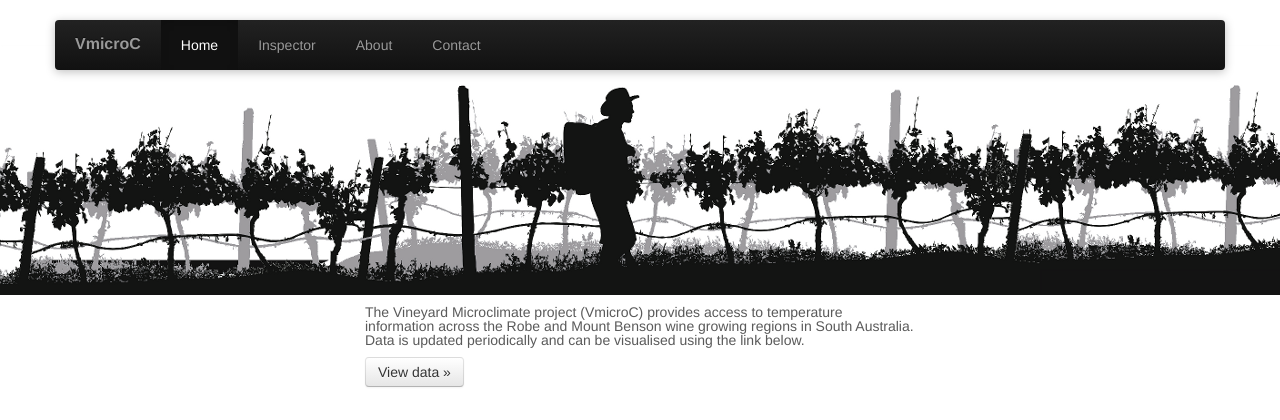
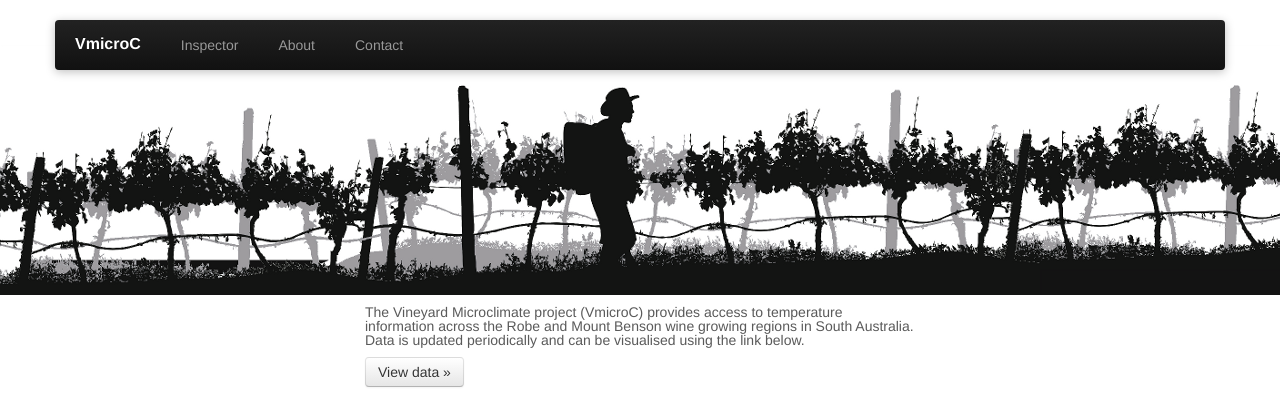
Before and after one commit to ScienceMob/vmicroc, a Django app: page / in a window 1280 px wide. Shown: the top 420 px of the page. Run offline with Django 3.2, Linux system fonts and the light colour scheme; some libraries are stand-ins or nearby versions.

Commit message:
Removed redundant home link on nav header

```diff
--- a/resources/static/css/vmicroc.css
+++ b/resources/static/css/vmicroc.css
@@ -40,6 +40,9 @@ body {
   text-shadow: 0 -1px 0 rgba(0,0,0,.5);
 }
 
+.navbar .brand.active {
+  color: #ffffff;
+}
 /* Navbar links: increase padding for taller navbar */
 .navbar .nav > li > a {
   padding: 15px 20px;
--- a/resources/templates/home.html
+++ b/resources/templates/home.html
@@ -1,5 +1,5 @@
 {% extends "normal.html" %}
-{% block home-active %} class="active"{% endblock %}
+{% block home-active %}active {% endblock %}
 {% block content %}
     <!-- Carousel
     ================================================== -->
--- a/resources/templates/normal.html
+++ b/resources/templates/normal.html
@@ -15,11 +15,10 @@
               <span class="icon-bar"></span>
               <span class="icon-bar"></span>
             </button>
-            <a class="brand" href="#">VmicroC</a>
+            <a class="{% block home-active %}{% endblock %}brand" href="{% url 'home' %}">VmicroC</a>
             <!-- Responsive Navbar Part 2: Place all navbar contents you want collapsed withing .navbar-collapse.collapse. -->
             <div class="nav-collapse collapse">
               <ul class="nav">
-                <li{% block home-active %}{% endblock %}><a href="{% url 'home' %}">Home</a></li>
 				        <li{% block inspector-active %}{% endblock %}><a href="{% url 'inspector' %}">Inspector</a><li>
                 <li{% block about-active %}{% endblock %}><a href="{% url 'about' %}">About</a></li>
                 <li{% block contact-active %}{% endblock %}><a href="{% url 'contact' %}">Contact</a></li>
```
